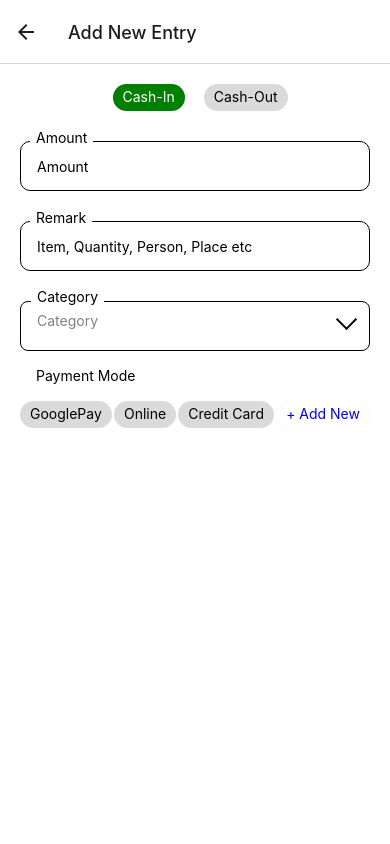
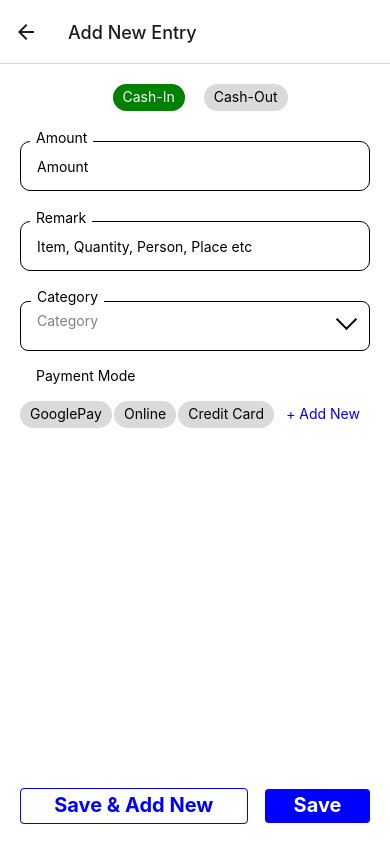
Before and after one commit to Santosh-Punase/FinanceApp, a React Native app: screen /AddNew in a window 390 px wide. Built offline with nearby package versions, Linux system fonts and the light colour scheme; what expo-linking would draw is missing.

Commit message:
added save entry cta

```diff
--- a/components/Button.tsx
+++ b/components/Button.tsx
@@ -1,16 +1,18 @@
 import { Text, StyleSheet, TouchableOpacity, TouchableOpacityProps } from "react-native";
 
-type ButtonType = 'success' | 'error' | 'primary' | 'link';
+type ButtonType = 'success' | 'error' | 'primary' | 'link' | 'outline';
 
-export function Button({ onPress, label, rounded, selected, style, buttonType = "primary", ...rest }: TouchableOpacityProps & { label: string, rounded?: boolean, buttonType?: ButtonType, selected: boolean }) {
+export function Button({ onPress, label, rounded, selected, style, labelStyles, buttonType = "primary", ...rest }: TouchableOpacityProps & { label: string, rounded?: boolean, buttonType?: ButtonType, selected: boolean, labelStyles?: {} }) {
+
+  const borderRadius = rounded ? 14 : 4;
 
   return (
     <TouchableOpacity
       onPress={onPress}
-      style={[styles.wrapper, style, rounded ? { borderRadius: 14 } : {}]}
+      style={[styles.wrapper, style, { borderRadius }]}
       { ...rest }
     >
-      <Text style={[styles.buttonLabel, selected ? styles[buttonType] : {}]}>{label}</Text>
+      <Text style={[styles.buttonLabel, { borderRadius }, labelStyles, selected ? styles[buttonType] : {}]}>{label}</Text>
     </TouchableOpacity>
   );
 }
@@ -18,13 +20,11 @@ export function Button({ onPress, label, rounded, selected, style, buttonType =
 const styles = StyleSheet.create({
   wrapper: {
     backgroundColor: '#dadada',
-    borderRadius: 4,
   },
   buttonLabel: {
     paddingTop: 4,
     paddingBottom: 6,
     paddingHorizontal: 10,
-    borderRadius: 14,
   },
   success: {
     color: '#fff',
@@ -41,5 +41,11 @@ const styles = StyleSheet.create({
   link: {
     color: 'blue',
     backgroundColor: '#fff',
-  }
+  },
+  outline: {
+    color: 'blue',
+    backgroundColor: '#fff',
+    borderColor: 'blue',
+    borderWidth: 1,
+  },
 });
--- a/components/OverlayModal.tsx
+++ b/components/OverlayModal.tsx
@@ -90,6 +90,7 @@ const styles = StyleSheet.create({
   screenOverlay: {
     borderRadius: 15,
     marginTop: Layout.window.height * 0.25,
+    // marginTop: 'auto',
 	},
 	dialogPrompt: {
 		...Platform.select({
@@ -116,12 +117,12 @@ const styles = StyleSheet.create({
 	title: {
 		fontWeight: "bold",
 		fontSize: 26,
-		color: "black"
+		color: "black",
+		marginBottom: 20,
 	},
 	textInput: {
-		height: 40,
 		width: "100%",
-		marginVertical: 20,
+		marginBottom: 20,
 		...Platform.select({
 			ios: {
 				backgroundColor: "rgba(166, 170, 172, 0.9)"
--- a/components/Transactions/NewEntryCard.tsx
+++ b/components/Transactions/NewEntryCard.tsx
@@ -36,7 +36,7 @@ export default function NewEntryCard({ navigation, category }: any) {
   }
 
   return (
-    <Card style={[{ flexDirection: 'column' }]}>
+    <Card style={[{ flexDirection: 'column', height: '100%', }]}>
       <View style={[styles.row, { justifyContent: 'center' }]}>
         <View style={[{ marginLeft: 10, flexDirection: 'row', width: '50%', justifyContent: 'space-between', }]}>
           <Button
@@ -92,7 +92,9 @@ export default function NewEntryCard({ navigation, category }: any) {
         />
       </View>
       <OverlayModal
-        title='Add new payment mode'
+        title='Add New Payment Mode'
+        placeholder='Payment Mode'
+        submitText='Save'
         visible={showModal}
         onSubmit={(text) => {
           setPaymentModes([ ...paymentModes, text]);
@@ -100,6 +102,25 @@ export default function NewEntryCard({ navigation, category }: any) {
         }}
         onCancel={() => setShowModal(false)}
       />
+      <View style={styles.bottomRow}>
+        <Button
+          activeOpacity={1}
+          label={'Save & Add New'}
+          buttonType='outline'
+          style={[{ width: '65%' }]}
+          labelStyles={styles.buttonLabel}
+          selected
+          onPress={() => null}
+        />
+        <Button
+          activeOpacity={1}
+          label={'Save'}
+          style={[{ width: '30%' }]}
+          labelStyles={styles.buttonLabel}
+          selected
+          onPress={() => null}
+        />
+      </View>
     </Card>
   );
 }
@@ -148,5 +169,17 @@ const styles = StyleSheet.create({
   },
   paymentModeButton: {
     marginBottom: 20,
-  }
+  },
+  bottomRow: {
+    flexDirection: 'row',
+    marginTop: 'auto',
+    justifyContent: 'space-between',
+    alignItems: 'center',
+  },
+  buttonLabel: {
+    fontSize: 20,
+    fontWeight: 'bold',
+    width: '100%',
+    textAlign: 'center',
+  },
 });
```
